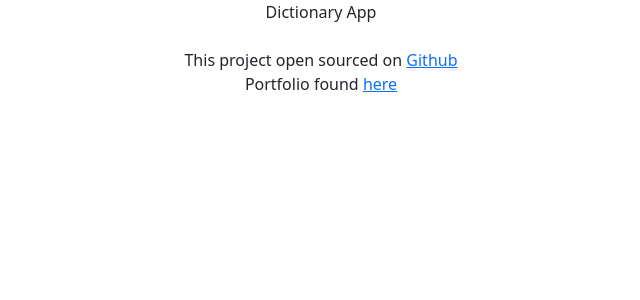
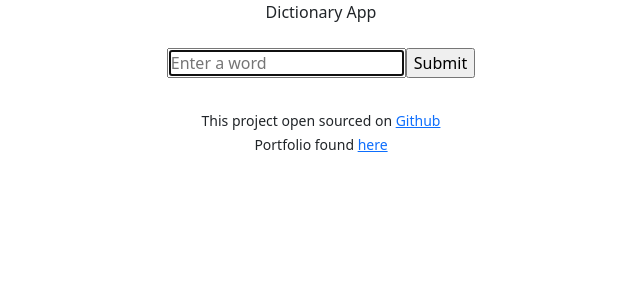
Before and after one commit to strigenzc/react-dictionary, a React (Create React App) app: page / in a window 1280 px wide. Shown: the top 300 px of the page, without its empty margins (319-959 px from the left). Built offline with nearby package versions, Linux system fonts and the light colour scheme.

Commit message:
Added search function

```diff
--- a/src/App.js
+++ b/src/App.js
@@ -1,4 +1,6 @@
 import "./App.css";
+import Dictionary from "./Dictionary";
+import "./Dictionary.css"
 
 function App() {
   return (
@@ -6,8 +8,10 @@
       <div className="container">
         <header>Dictionary App</header>
         <br></br>
-
-        <footer>
+<main>
+  <Dictionary />
+</main>
+        <footer><small>
           {" "}
           This project open sourced on{" "}
           <a
@@ -26,7 +30,7 @@
             rel="noopener noreferrer"
           >
             here
-          </a>
+          </a></small>
         </footer>
       </div>
     </div>
--- /dev/null
+++ b/src/Dictionary.css
@@ -0,0 +1,4 @@
+.App footer {
+    text-align: center;
+    margin: 30px 0;
+}
--- /dev/null
+++ b/src/Dictionary.js
@@ -0,0 +1,29 @@
+import React, { useState } from "react";
+import "./Dictionary.css";
+
+export default function Dictionary() {
+  let [keyword, setKeyword] = useState("");
+
+  function handleKeywordChange(event) {
+    setKeyword(event.target.value);
+  }
+
+  function search(event) {
+    event.preventDefault();
+    alert(`Searching for ${keyword}`);
+  }
+
+  return (
+    <div className="Dictionary">
+      <form onSubmit={search}>
+        <input
+          type="search"
+          placeholder="Enter a word"
+          autofocus="on"
+          onChange={handleKeywordChange}
+        />
+        <input type="submit" />
+      </form>
+    </div>
+  );
+}
```
